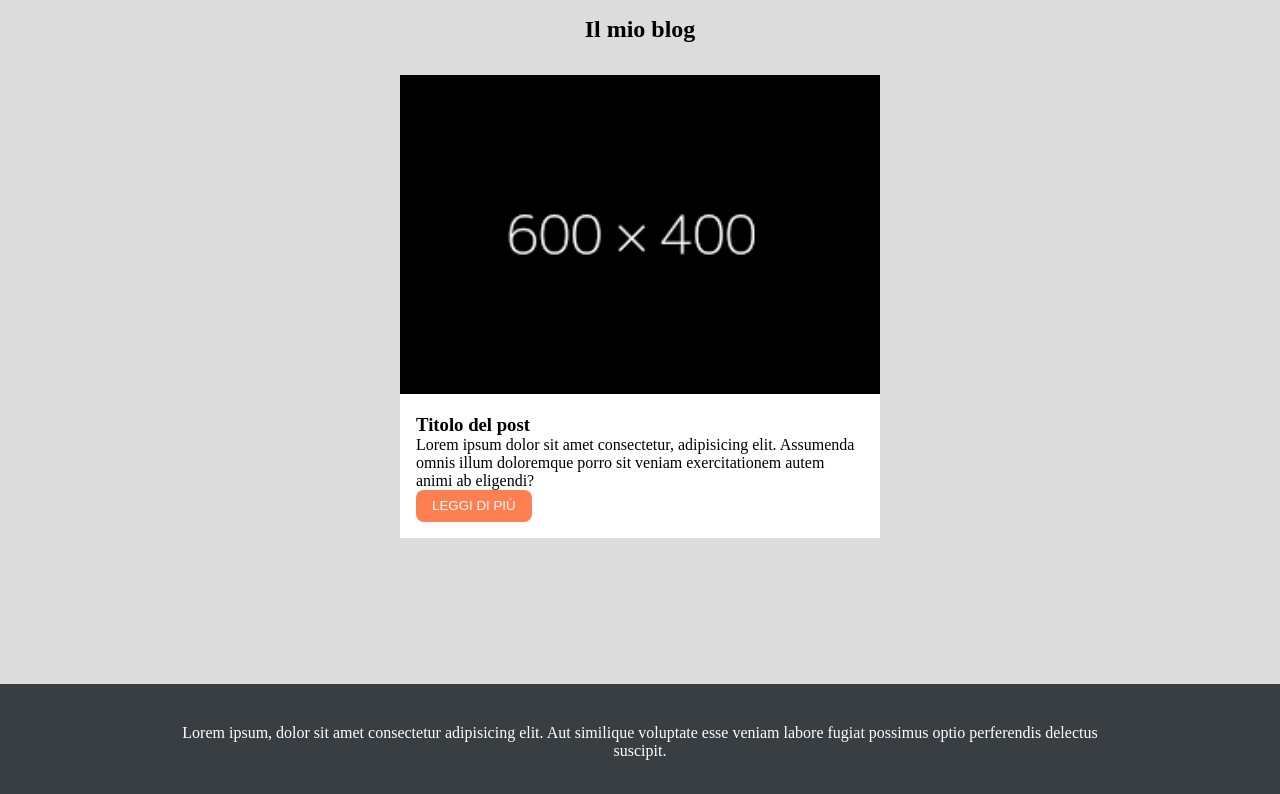
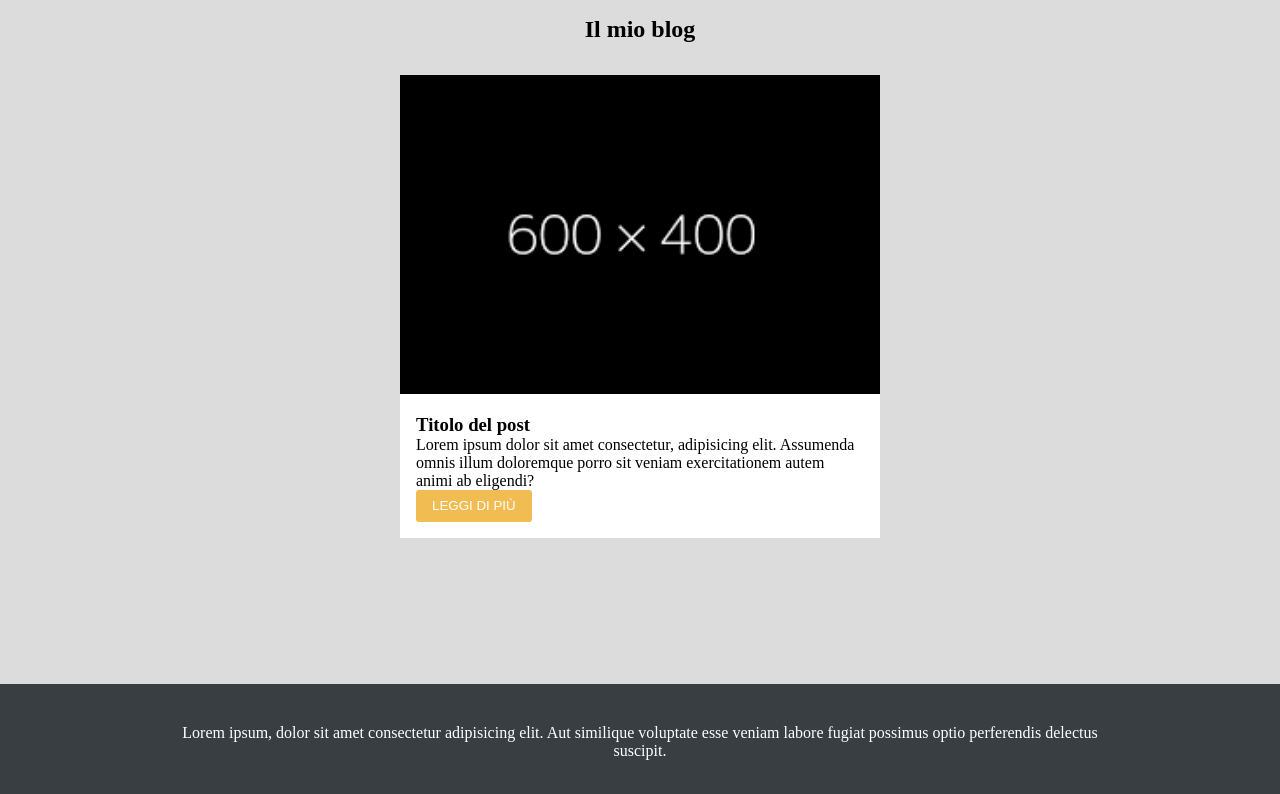
Before and after one commit to giovanni-arduini/react-components, a React (Vite) app: page / in a window 1280 px wide. Shown: the top 794 px of the page. Built offline with nearby package versions, Linux system fonts and the light colour scheme.

Commit message:
FIX button color

```diff
--- a/src/components/UI/button/button.module.css
+++ b/src/components/UI/button/button.module.css
@@ -3,8 +3,8 @@
   display: inline-block;
   padding: 0 1rem;
   line-height: 2rem;
-  background-color: coral;
+  background-color: rgb(241, 188, 82);
   color: white;
-  border-radius: 0.5rem;
+  border-radius: 0.2rem;
   text-transform: uppercase;
 }
```
